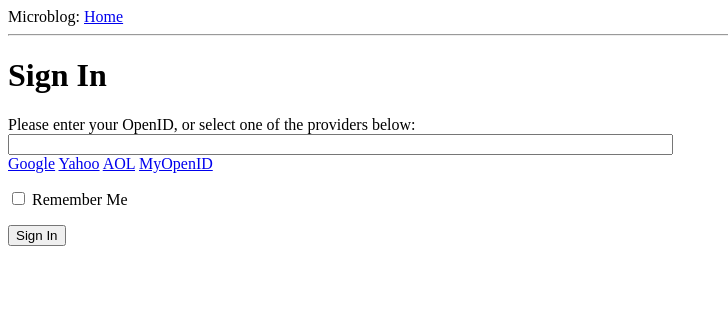
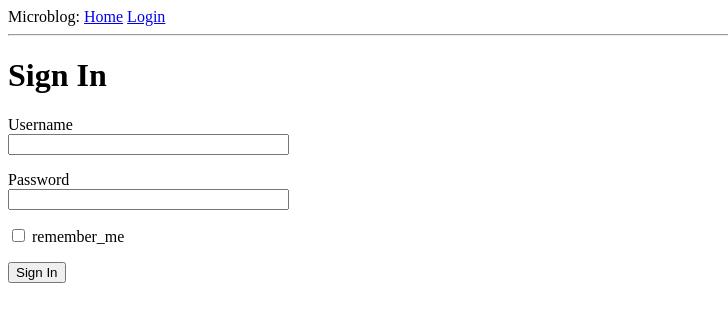
Before and after one commit to hiker2008/microblog, a Flask app: page /login in a window 1280 px wide. Shown: the top 322 px of the page, without its empty margins (0-728 px from the left). Run offline with Flask 2, Linux system fonts and the light colour scheme.

Commit message:
The Flask Mega-Tutorial Part III: Web Forms https://blog.miguelgrinberg.com/post/the-flask-mega-tutorial-part-iii-web-forms

```diff
--- a/app/__init__.py
+++ b/app/__init__.py
@@ -1,6 +1,7 @@
 from flask import Flask
+from config import Config
 
 app = Flask(__name__)
-app.config.from_object('config')
+app.config.from_object(Config)
 
-from app import views
+from app import routes
--- a/app/forms.py
+++ b/app/forms.py
@@ -1,7 +1,9 @@
 from flask_wtf import FlaskForm
-from wtforms import StringField, BooleanField
+from wtforms import StringField, BooleanField, PasswordField, SubmitField
 from wtforms.validators import DataRequired
 
 class LoginForm(FlaskForm):
-    openid = StringField('openid', validators=[DataRequired()])
+    username = StringField('Username', validators=[DataRequired()])
+    password = PasswordField('Password', validators=[DataRequired()])
     remember_me = BooleanField('remember_me', default=False)
+    submit = SubmitField('Sign In')
--- /dev/null
+++ b/app/routes.py
@@ -0,0 +1,31 @@
+from flask import render_template, flash, redirect, url_for
+from app import app
+from app.forms import LoginForm
+
+@app.route('/')
+@app.route('/index')
+def index():
+    user = {'username': 'Miguel'}
+    posts = [
+        {
+            'author': {'usernaem': 'John'},
+            'body': 'Beautiful day in Protland!'
+        },
+        {
+            'author': {'username': 'Susan'},
+            'body': 'The Avengers movie was so cool!'
+        }
+    ]
+    return render_template('index.html', title='Home', user=user, posts=posts)
+
+
+@app.route('/login', methods=['GET', 'POST'])
+def login():
+    form = LoginForm()
+    if form.validate_on_submit():
+        flash('Login rquested for user {}, remember_me={}'.format(
+            form.username.data, form.remember_me.data
+        ))
+        return redirect(url_for('index'))
+    else:
+        return render_template('login.html', title='Sign In', form=form)
--- a/app/templates/base.html
+++ b/app/templates/base.html
@@ -1,13 +1,16 @@
 <html>
     <head>
         {% if title %}
-        <title>{{ title }} - microblog</title>
+        <title>{{ title }} - Microblog</title>
         {% else %}
-        <title>microblog</title>
+        <title>Welcome to Microblog</title>
         {% endif %}
     </head>
     <body>
-        <div>Microblog: <a href="/index">Home</a></div>
+        <div>Microblog:
+            <a href="{{ url_for('index') }}">Home</a>
+            <a href="{{ url_for('login') }}">Login</a>
+        </div>
         <hr>
         {% with messages = get_flashed_messages() %}
         {% if messages %}
--- a/app/templates/login.html
+++ b/app/templates/login.html
@@ -1,32 +1,24 @@
 {% extends "base.html" %}
 
 {% block content %}
-<script type='text/javascript'>
-function set_openid(openid, pr)
-{
-    u = openid.search('<username>');
-    if (u != -1) {
-        user = prompt('Enter you ' + pr + ' username:');
-        openid = openid.substr(0, u) + user
-    }
-    form = document.forms['login'];
-    form.elements['openid'].value = openid
-}
-</script>
 <h1>Sign In</h1>
-<form action="" method="post" name="login">
+<form action="" method="post" novalidate>
     {{ form.hidden_tag() }}
     <p>
-        Please enter your OpenID, or select one of the providers below: <br>
-        {{ form.openid(size=80) }}<br>
-        {% for error in form.openid.errors %}
-        <span style="color:red;">[{{ error }}]</span>"
-        {% endfor %}
-        {% for pr in providers %}
-        <a href="javascript:set_openid('{{ pr.url }}', '{{ pr.name }}');">{{ pr.name }}</a>
+        {{ form.username.label }}<br>
+        {{ form.username(size=32) }}<br>
+        {% for error in form.username.errors %}
+        <span style="color: red;">[{{ error }}]</span>
         {% endfor %}
     </p>
-    <p>{{ form.remember_me }} Remember Me</p>
-    <p><input type="submit" value="Sign In"></p>
+    <p>
+        {{ form.password.label }}<br>
+        {{ form.password(size=32) }}<br>
+        {% for error in form.password.errors %}
+        <span style="color: red;">[{{ error }}]</span>
+        {% endfor %}
+    </p>
+    <p>{{ form.remember_me() }} {{ form.remember_me.label }}</p>
+    <p>{{ form.submit() }}</p>
 </form>
 {% endblock %}
--- a/app/views.py
+++ /dev/null
@@ -1,32 +0,0 @@
-from flask import render_template, flash, redirect
-from app import app
-from .forms import LoginForm
-
-@app.route('/')
-@app.route('/index')
-def index():
-    user = { 'nickname': 'Miguel' }
-    posts = [
-        {
-            'author': {'nickname': 'John'},
-            'body': 'Beautiful day in Portland!'
-        },
-        {
-            'author': {'nickname': 'Susan'},
-            'body': 'The Avengers movie was so cool!'
-        }
-    ]
-    return render_template("index.html",
-            title='Home',
-            user=user,
-            posts=posts)
-
-
-@app.route('/login', methods=['GET', 'POST'])
-def login():
-    form = LoginForm()
-    if form.validate_on_submit():
-        flash('Login requested for OpenID="' + form.openid.data + '", remember_me=' + str(form.remember_me.data))
-        return redirect('/index')
-    else:
-        return render_template('login.html', title='Sign In', form=form, providers=app.config['OPENID_PROVIDERS'])
--- /dev/null
+++ b/microblog.py
@@ -0,0 +1 @@
+from app import app
--- a/run.py
+++ /dev/null
@@ -1,2 +0,0 @@
-from app import app
-app.run(debug=True)
```
Also changed, not shown: app/models.py (added, +9 -0 lines), app/templates/index.html (+4 -4 lines), config.py (+3 -8 lines).
